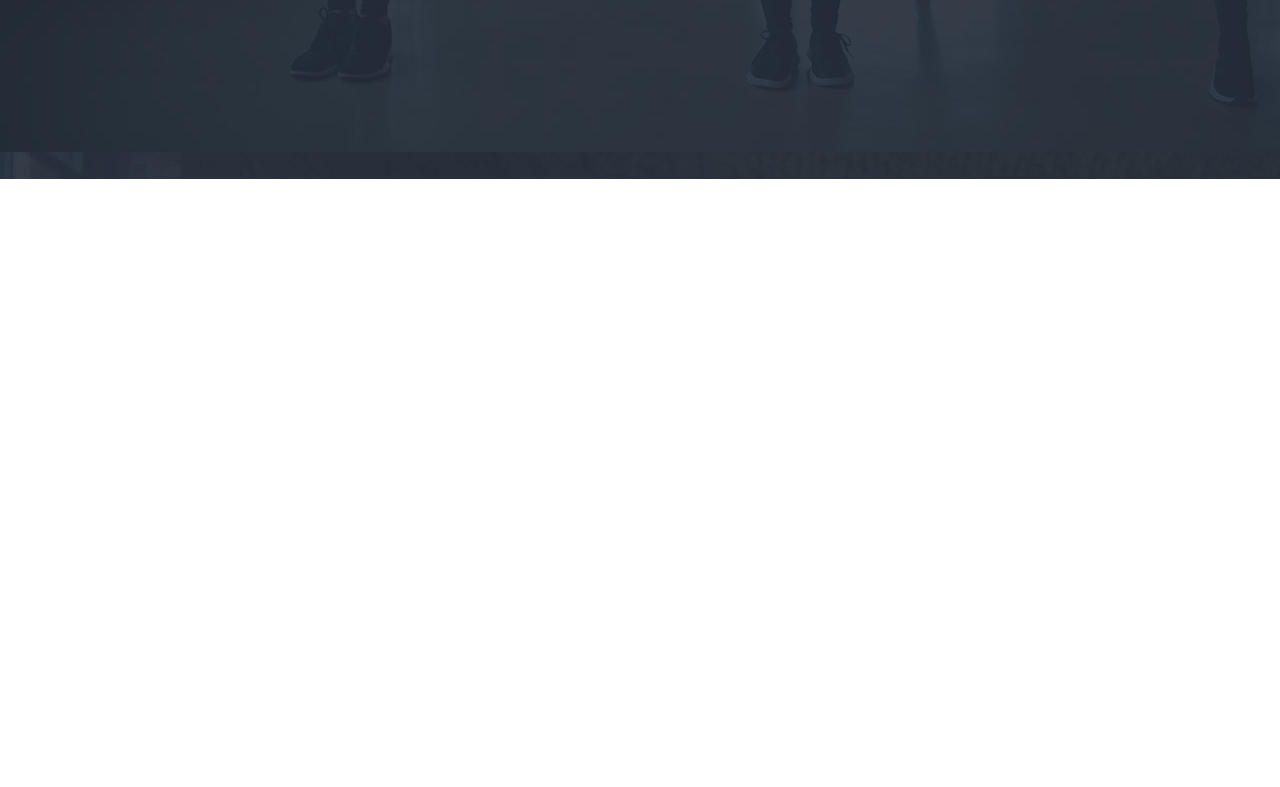
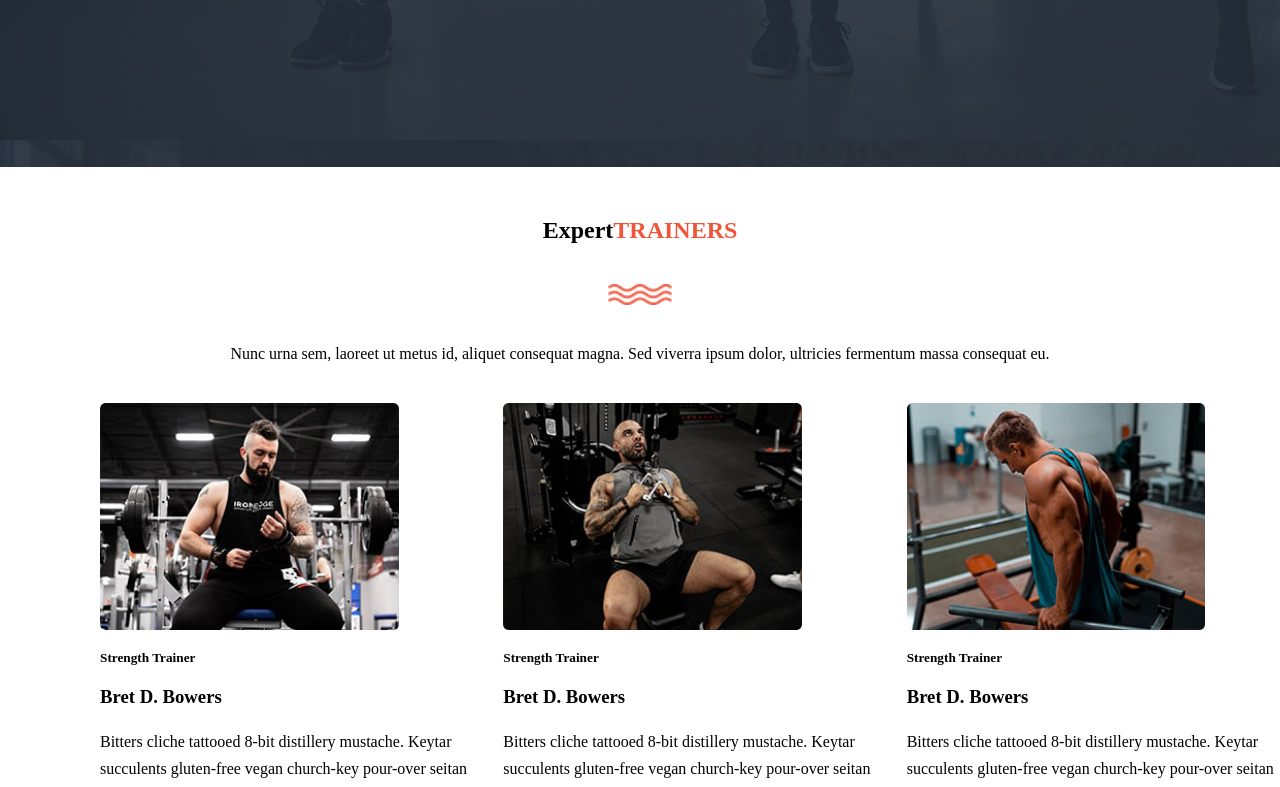
Before and after one commit to Abdo1454/training-studio, a React (Vite) app: page / in a window 1280 px wide. Shown: the part 3755-4542 px from the top of the page. Before the commit the page ends 3934 px from the top, so only its background shows below. Built offline with nearby package versions, Linux system fonts and the light colour scheme.

Commit message:
add section trainers

```diff
--- a/index.html
+++ b/index.html
@@ -4,6 +4,14 @@
     <meta charset="UTF-8" />
     <link rel="icon" type="image/svg+xml" href="/favicon.svg" />
     <meta name="viewport" content="width=device-width, initial-scale=1.0" />
+    <!-- link font-awesome -->
+    <link
+      rel="stylesheet"
+      href="https://cdnjs.cloudflare.com/ajax/libs/font-awesome/7.0.1/css/all.min.css"
+      integrity="sha512-2SwdPD6INVrV/lHTZbO2nodKhrnDdJK9/kg2XD1r9uGqPo1cUbujc+IYdlYdEErWNu69gVcYgdxlmVmzTWnetw=="
+      crossorigin="anonymous"
+      referrerpolicy="no-referrer"
+    />
     <title>training-studio</title>
   </head>
   <body>
--- a/src/App.tsx
+++ b/src/App.tsx
@@ -3,6 +3,7 @@ import Classes from './components/Classes/Classes'
 import Hero from './components/Hero/Hero'
 import Navbar from './components/Navbar/Navbar'
 import Schedule from './components/Schedule/Schedule'
+import Trainers from './components/Trainers/Trainers'
 
 function App() {
 
@@ -13,6 +14,7 @@ function App() {
     <About />
     <Classes />
     <Schedule />
+    <Trainers />
     </div>
   )
 }
--- a/src/components/Schedule/Schedule.css
+++ b/src/components/Schedule/Schedule.css
@@ -7,6 +7,9 @@
     background: url(../../assets/images/schedule-bg.jpg);
     height: 130vh;
     color: #fff;
+}
+.dec-image{
+    width: 5%;
 }
 .list-days{
     display: flex;
--- /dev/null
+++ b/src/components/Trainers/Trainers.css
@@ -0,0 +1,42 @@
+.trainer-content {
+    padding: 50px 0;
+    display: flex;
+    flex-direction: column;
+    align-items: center;
+    gap: 40px;
+}
+h2 span{
+    color: #ed563b;
+}
+.Trainers-list {
+    margin-left: 100px;
+    display: flex;
+    gap: 30px;
+    flex-wrap: wrap;
+    justify-content: center;
+}
+
+.trainer {
+    flex: 1;
+    min-width: 250px;
+    display: flex;
+    flex-direction: column;
+    gap: 20px;
+}
+
+.trainer img {
+    width: 80%;
+    display: block;
+}
+
+.trainer p {
+    width: 100%;
+    line-height: 1.7;
+}
+
+.list-soc {
+    display: flex;
+    list-style: none;
+    gap: 20px;
+    padding: 0;
+}
--- /dev/null
+++ b/src/components/Trainers/Trainers.tsx
@@ -0,0 +1,71 @@
+import dec from "../../assets/images/line-dec.png";
+import first from '../../assets/images/first-trainer.jpg';
+import second from '../../assets/images/second-trainer.jpg';
+import third from '../../assets/images/third-trainer.jpg';
+import './Trainers.css';
+function Trainers() {
+  return (
+    <div>
+      <div className="trainer-content">
+        <h2>
+          Expert<span>TRAINERS</span>
+        </h2>
+        <img className="dec-image" src={dec} alt="line decoration" />
+        <p>
+          Nunc urna sem, laoreet ut metus id, aliquet consequat magna. Sed
+          viverra ipsum dolor, ultricies fermentum massa consequat eu.
+        </p>
+
+      <div className="Trainers-list">
+        <div className="trainer">
+          <img src={first}></img>
+          <h5>Strength Trainer</h5>
+          <h3>Bret D. Bowers</h3>
+          <p>
+            Bitters cliche tattooed 8-bit distillery mustache. Keytar succulents
+            gluten-free vegan church-key pour-over seitan flannel.
+          </p>
+          <ul className="list-soc">
+            <li><i className="fa-brands fa-facebook"></i></li>
+            <li><i className="fa-brands fa-twitter"></i></li>
+            <li><i className="fa-brands fa-linkedin-in"></i></li>
+            <li><i className="fa-brands fa-behance"></i></li>
+          </ul >
+        </div>
+        <div className="trainer">
+          <img src={second}></img>
+          <h5>Strength Trainer</h5>
+          <h3>Bret D. Bowers</h3>
+          <p>
+            Bitters cliche tattooed 8-bit distillery mustache. Keytar succulents
+            gluten-free vegan church-key pour-over seitan flannel.
+          </p>
+          <ul className="list-soc">
+            <li><i className="fa-brands fa-facebook"></i></li>
+            <li><i className="fa-brands fa-twitter"></i></li>
+            <li><i className="fa-brands fa-linkedin-in"></i></li>
+            <li><i className="fa-brands fa-behance"></i></li>
+          </ul>
+        </div>
+        <div className="trainer">
+          <img src={third}></img>
+          <h5>Strength Trainer</h5>
+          <h3>Bret D. Bowers</h3>
+          <p>
+            Bitters cliche tattooed 8-bit distillery mustache. Keytar succulents
+            gluten-free vegan church-key pour-over seitan flannel.
+          </p>
+          <ul className="list-soc">
+            <li><i className="fa-brands fa-facebook"></i></li>
+            <li><i className="fa-brands fa-twitter"></i></li>
+            <li><i className="fa-brands fa-linkedin-in"></i></li>
+            <li><i className="fa-brands fa-behance"></i></li>
+          </ul>
+        </div>
+        </div>
+      </div>
+    </div>
+  );
+}
+
+export default Trainers;
```
